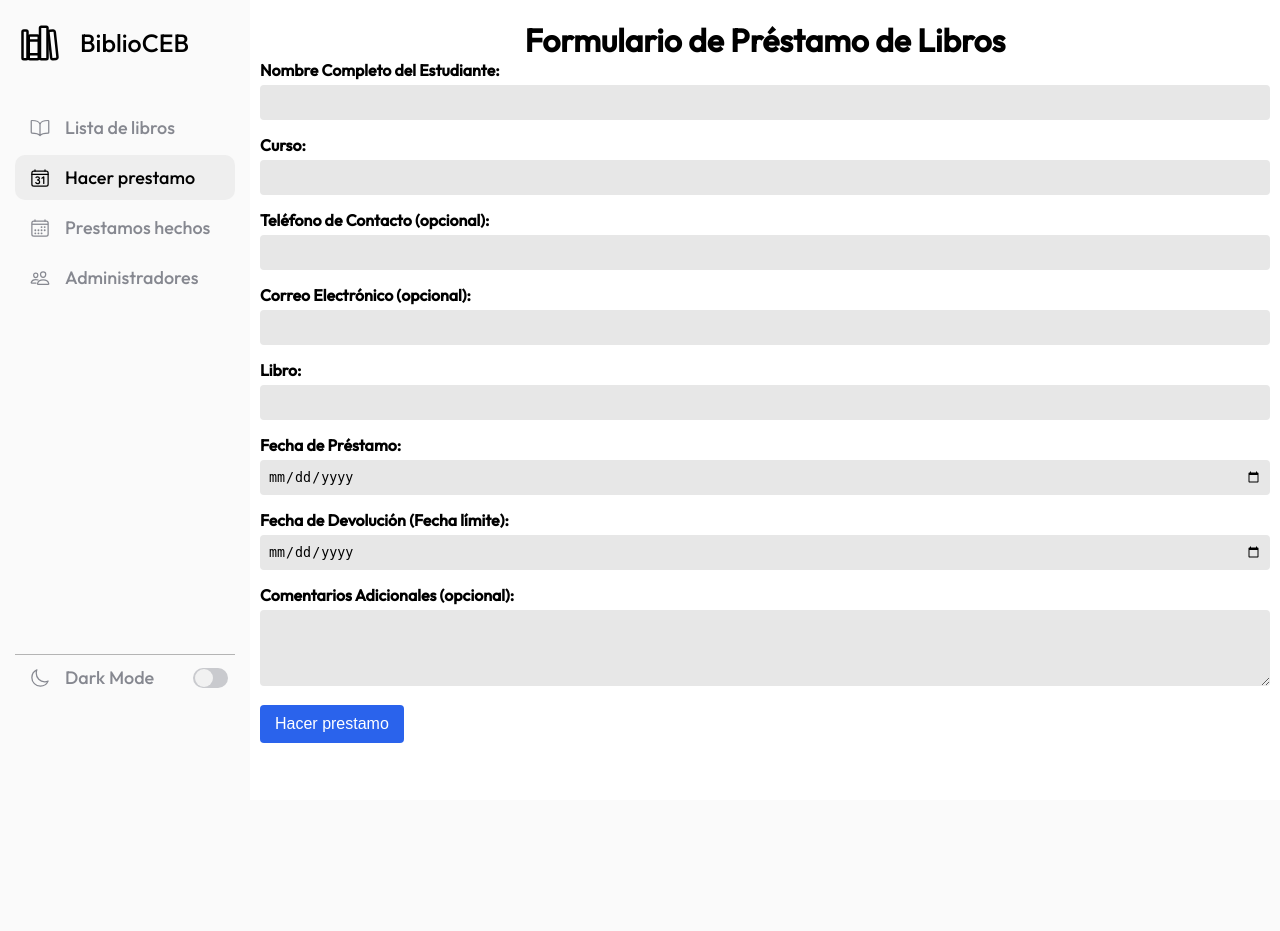
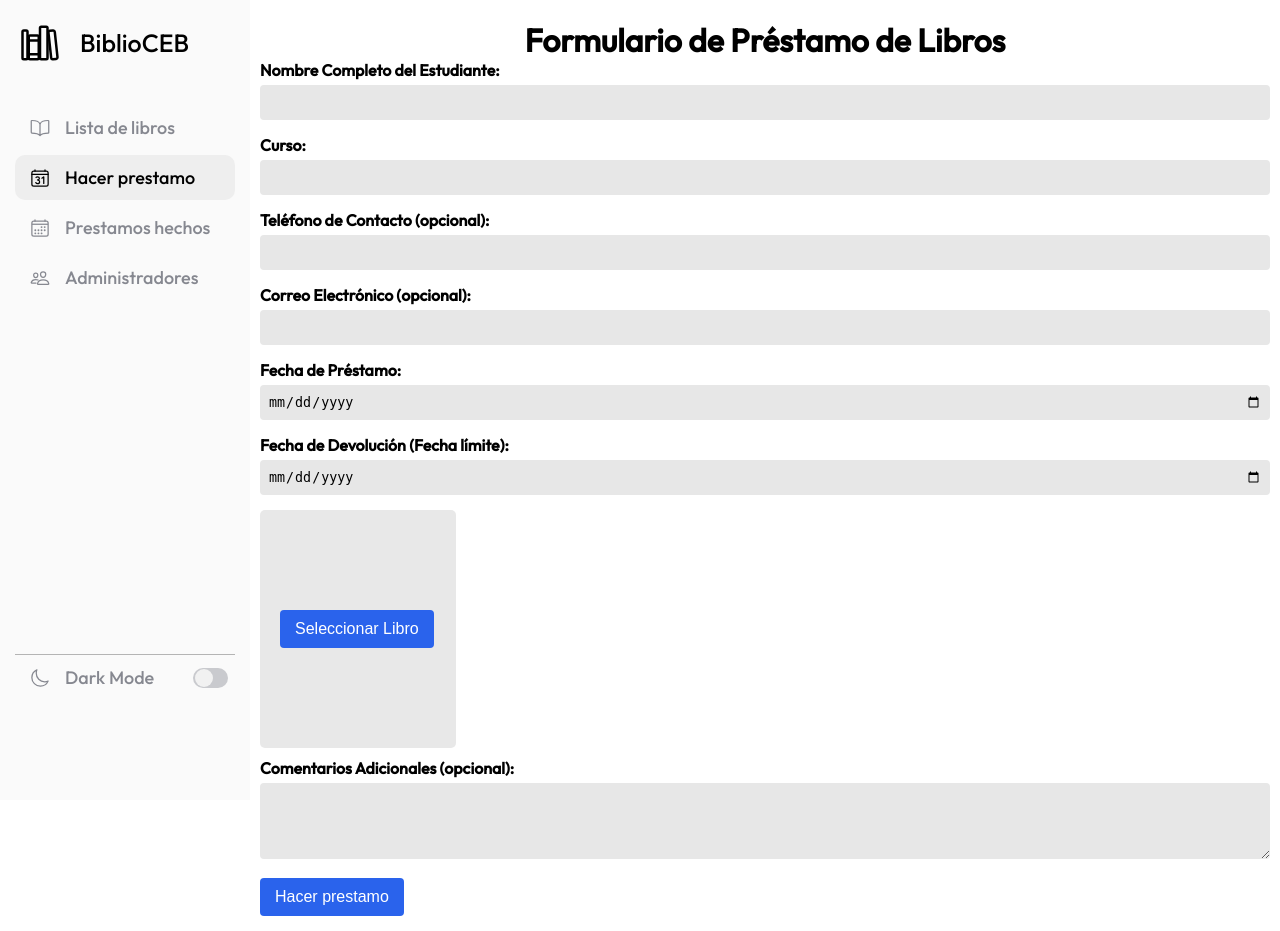
Before and after one commit to carlos-code44/Bibliotecaceb, a Django app: page /App1/prestamos/ in a window 1280 px wide. Before the commit the page ends 743 px from the top, so only its background shows below. Run offline with Django 3.2, Linux system fonts and the light colour scheme.

Commit message:
modal prestamo de libros

```diff
--- a/App1/static/css/administrador.css
+++ b/App1/static/css/administrador.css
@@ -965,6 +965,98 @@ input[type="file"] {
     border: 1px solid black;
 }
 
+.seleccionar-libro {
+    padding: 100px 20px;
+    background-color: var(--color-background-libro);
+    width: 196px;
+    margin-bottom: 10px;
+    border-radius: 5px;
+}
+
+.seleccionar-libro button {
+    background-color: #2A63EC;
+    color: white;
+    border: none;
+    padding: 10px 15px;
+    border-radius: 4px;
+    cursor: pointer;
+    font-size: 16px;
+    transition: 0.5s;
+}
+
+.seleccionar-libro button:hover {
+    background-color: #FFFFFF;
+    color: black;
+    border: 1px solid black;
+}
+
+
+/* Estilos para el modal */
+
+.modal-prestamo {
+    display: none;
+    background-color: var(--modal-background);
+    width: 100vw;
+    height: 100vh;
+    top: 0;
+    left: 0;
+    position: fixed;
+    padding: 20px;
+    justify-content: center;
+    align-items: center;
+    z-index: 100;
+}
+
+.modal-header {
+    display: flex;
+}
+
+.close-modal-prestamo {
+    background-color: red;
+    width: 36px;
+    height: 36px;
+    display: flex;
+    justify-content: center;
+    align-items: center;
+    color: #FFF;
+    font-size: 1.3rem;
+    border-radius: 50%;
+    position: absolute;
+    right: -10px;
+    top: -10px;
+    cursor: pointer;
+}
+
+.modal-content {
+    background-color: var(--color-body);
+    min-width: 400px;
+    max-width: 90%;
+    min-height: 300px;
+    max-height: 90%;
+    padding: 20px;
+    border-radius: 15px;
+    position: relative;
+}
+
+.modal-body ul {
+    list-style-type: none;
+    padding: 0;
+}
+
+.modal-body ul li {
+    padding: 10px;
+    border-bottom: 1px solid #ccc;
+    cursor: pointer;
+}
+
+.modal-body ul li:hover {
+    background-color: #f0f0f0;
+}
+
+
+
+
+
 /* -----------------------------------------Lista-Prestamos-------------------------------------------------- */
 
 #contenedor-lista-prestamos {
--- a/App1/static/js/prestamos.js
+++ b/App1/static/js/prestamos.js
@@ -133,3 +133,23 @@ const openEditImagenPerfilModal = (event) => {
 const closeEditImagenPerfilModal = () => {
     modalEditImagenPerfil.style.display = 'none';
 }
+
+
+
+
+
+
+
+
+// modal para elegir libro de prestamos
+
+// Abrir el modal
+function abrirModal() {
+    document.getElementById("modal-seleccionar-libro").style.display = "flex";
+    cargarLibros();
+}
+
+// Cerrar el modal
+function cerrarModal() {
+    document.getElementById("modal-seleccionar-libro").style.display = "none";
+}
--- a/App1/templates/App1/prestamos.html
+++ b/App1/templates/App1/prestamos.html
@@ -236,10 +236,6 @@
                 <input type="email" id="contact-email" name="contact_email">
             </div>
             <div class="form-group">
-                <label for="book-title">Libro:</label>
-                <input type="text" id="book-title" name="book_title" required>
-            </div>
-            <div class="form-group">
                 <label for="loan-date">Fecha de Préstamo:</label>
                 <input type="date" id="loan-date" name="loan_date" required>
             </div>
@@ -247,6 +243,11 @@
                 <label for="return-date">Fecha de Devolución (Fecha límite):</label>
                 <input type="date" id="return-date" name="return_date" required>
             </div>
+
+            <div class="seleccionar-libro">
+                <button type="button" onclick="abrirModal()">Seleccionar Libro</button>
+            </div>
+
             <div class="form-group">
                 <label for="comments">Comentarios Adicionales (opcional):</label>
                 <textarea id="comments" name="comments" rows="4"></textarea>
@@ -256,6 +257,24 @@
             </div>
         </form>
     </div>
+
+
+
+<!-- Modal para elegir libro -->
+
+<div class="modal1" id="modal-seleccionar-libro" style="display: none;">
+    <div class="modal-content">
+        <div class="close-modal-prestamo" onclick="cerrarModal()">X</div>
+        <div class="modal-header">
+            <h2>Seleccionar Libro</h2>
+        </div>
+        <div class="modal-body">
+            <ul id="lista-libros">
+                <!-- Aquí se cargarán los libros de la base de datos -->
+            </ul>
+        </div>
+    </div>
+</div>
 
 
 
--- a/App1/views.py
+++ b/App1/views.py
@@ -10,8 +10,6 @@ from django.contrib.auth.decorators import login_required
 
 @login_required
 def lista_libros(request):
-    print(f"Usuario autenticado: {request.user.is_authenticated}")
-    print(f"Usuario: {request.user.username}")
     buscar = request.GET.get('txtbuscar', '')
     if buscar:
         libros = Libro.objects.filter(
```
